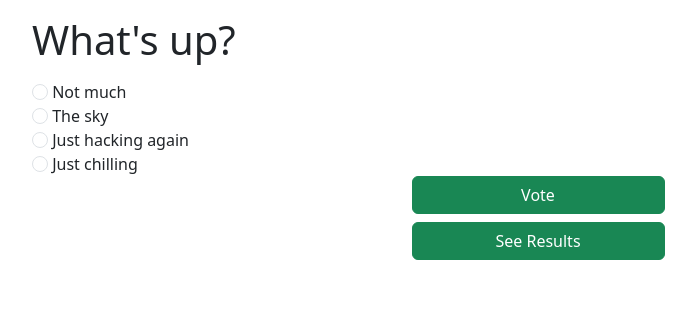
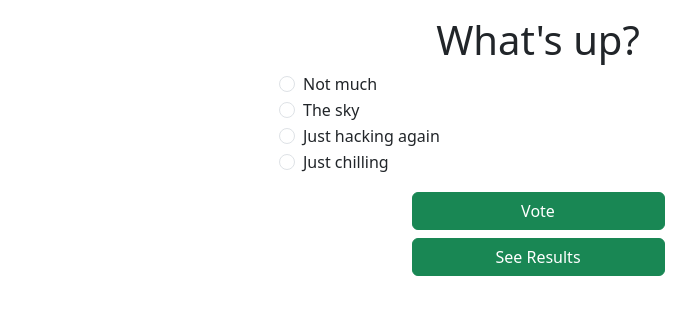
Before and after one commit to VolodymyrHarasymchuk/django-project, a Django app: page /1/ in a window 1280 px wide. Shown: the part 56-371 px from the top of the page, without its empty margins (102-798 px from the left). Run offline with Django 4.2, Linux system fonts and the light colour scheme; data comes from the database, SQL or seed files in the repository.

Commit message:
added table to show results, centered details

```diff
--- a/main/templates/main/base.html
+++ b/main/templates/main/base.html
@@ -10,7 +10,7 @@
         <link href="https://cdn.jsdelivr.net/npm/bootstrap@5.3.2/dist/css/bootstrap.min.css" rel="stylesheet" integrity="sha384-T3c6CoIi6uLrA9TneNEoa7RxnatzjcDSCmG1MXxSR1GAsXEV/Dwwykc2MPK8M2HN" crossorigin="anonymous">
     </head>
     <body>
-        <div class="navbar navbar-expand-md navbar-dark bg-dark">
+        <div class="navbar navbar-expand-sm navbar-dark bg-dark">
             <div class="container">
                 <a href="{% url 'main:index' %}" class="navbar-brand">Polls</a>
                 <button class="navbar-toggler" type="button" data-bs-toggle="collapse" data-bs-target="#nav" aria-controls="nav" aria-expanded="false" aria-label="Toggle navigation">
--- a/main/templates/main/detail.html
+++ b/main/templates/main/detail.html
@@ -2,17 +2,21 @@
 {% block content %}
     <form action="{% url 'main:vote' question.id %}" method="post">
         {% csrf_token %}
-        <div class="container px-5">
+        <div class="container">
             <fieldset>
-                <legend><h1>{{ question.question_text }}</h1></legend>
-                {% if error_message %}<p><strong>{{ error_message }}</strong></p>{% endif %}
-                {% for choice in question.choice_set.all %}
-                    <input type="radio" name="choice" id="choice{{ forloop.counter }}" value="{{ choice.id }}" class="form-check-input">
-                    <label for="choice{{ forloop.counter }}" class="form-check-label">{{ choice.choice_text }}</label><br>
-                {% endfor %}
+                <h1 class="text-center">{{ question.question_text }}</h1>
+                <div class="container d-grid col-12 col-md-10 col-lg-6">
+                    {% if error_message %}<p><strong>{{ error_message }}</strong></p>{% endif %}
+                    {% for choice in question.choice_set.all %}
+                    <div class="form-check">
+                        <input type="radio" name="choice" id="choice{{ forloop.counter }}" value="{{ choice.id }}" class="form-check-input">
+                        <label for="choice{{ forloop.counter }}" class="form-check-label">{{ choice.choice_text }}</label>
+                    </div>
+                    {% endfor %}
+                </div>
             </fieldset>
         </div>
-        <div class="container d-grid gap-2 col-3">
+        <div class="container d-grid gap-2 col-3 my-3">
             <input type="submit" value="Vote" class="btn btn-success">
             <a class="btn btn-success" href="{% url 'main:results' question.id %}">See Results</a>
         </div>
```
Also changed, not shown: main/templates/main/results.html (+11 -6 lines).
